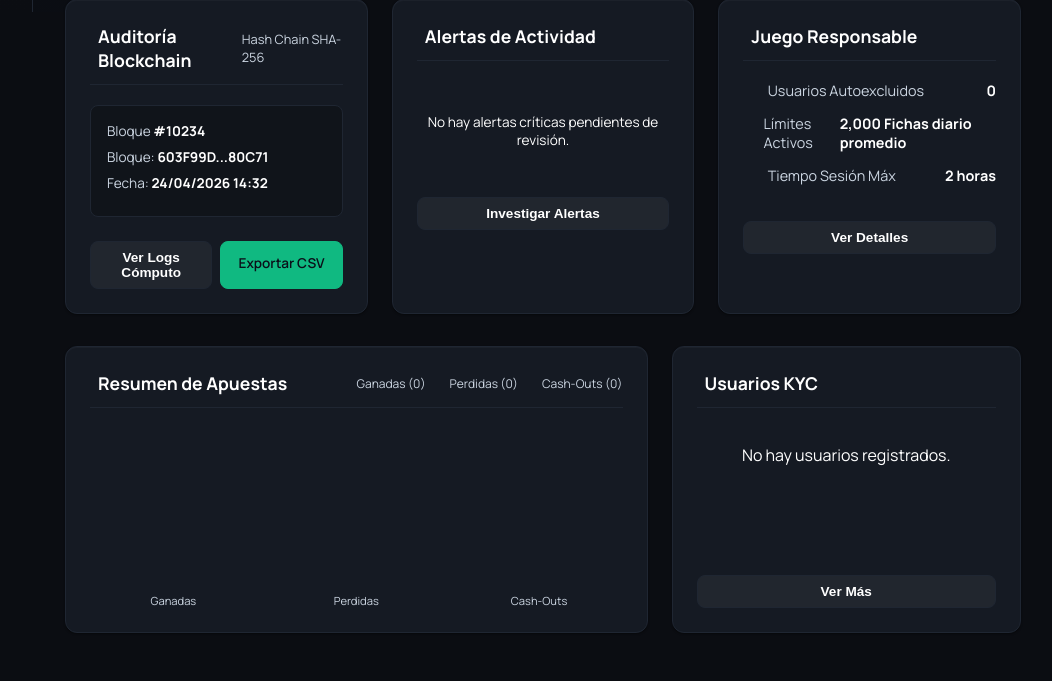
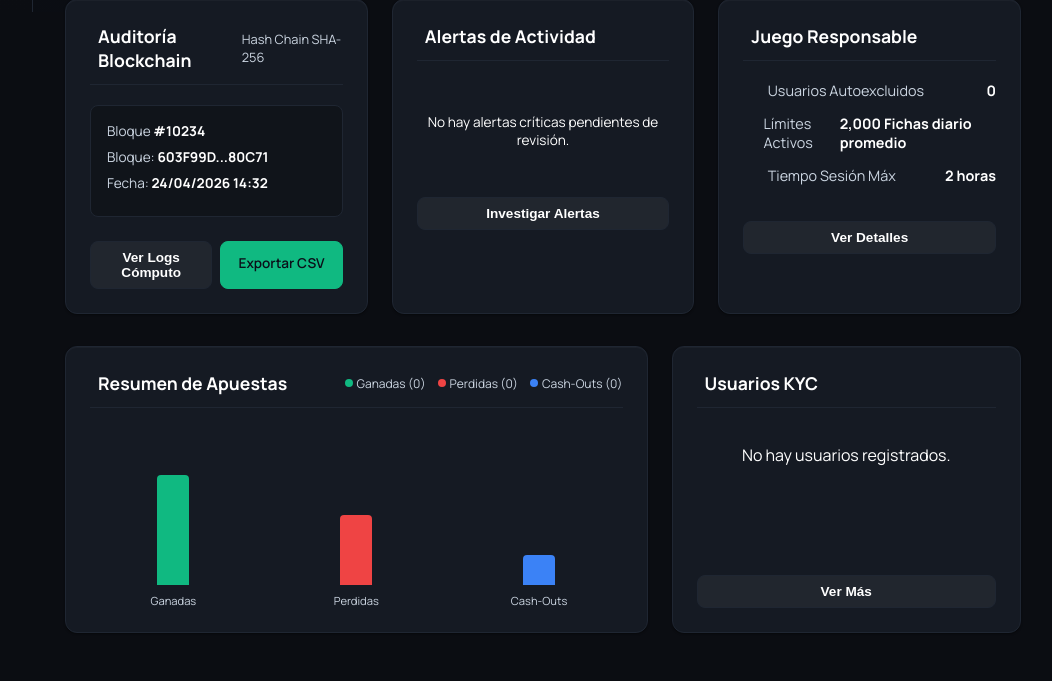
Before and after one commit to carlos-d04p/Proyecto-Challenge_Apuestas, a Django app: page /backoffice/ in a window 1280 px wide. Shown: the part 788-1469 px from the top of the page, without its empty margins (227-1279 px from the left). Run offline with Django 5.2, Linux system fonts and the light colour scheme; the visitor is signed in with stand-in values (Sample User, id 1); data comes from the database, SQL or seed files in the repository; data that the repository does not hold is empty.

Commit message:
fix: corregir visibilidad de gráficos en dashboard adaptando variables de color y display en span

```diff
--- a/templates/backoffice/dashboard.html
+++ b/templates/backoffice/dashboard.html
@@ -489,9 +489,9 @@
     transition: height 0.3s ease;
   }
 
-  .bar-won { background-color: var(--accent-primary); }
-  .bar-lost { background-color: var(--accent-danger); }
-  .bar-cashout { background-color: var(--accent-blue); }
+  .bar-won { background-color: var(--accent); }
+  .bar-lost { background-color: var(--danger); }
+  .bar-cashout { background-color: var(--info); }
 
   .chart-label {
     font-size: 0.7rem;
@@ -730,9 +730,9 @@
       <div class="panel-header">
         <h3 class="panel-title"><i data-lucide="bar-chart-3"></i> Resumen de Apuestas</h3>
         <div style="display: flex; gap: 0.75rem; font-size: 0.75rem; color: var(--text-soft);">
-          <span style="display: flex; align-items: center; gap: 0.25rem;"><span style="width: 8px; height: 8px; border-radius: 50%; background: var(--accent-primary);"></span> Ganadas ({{ chart_data.won }})</span>
-          <span style="display: flex; align-items: center; gap: 0.25rem;"><span style="width: 8px; height: 8px; border-radius: 50%; background: var(--accent-danger);"></span> Perdidas ({{ chart_data.lost }})</span>
-          <span style="display: flex; align-items: center; gap: 0.25rem;"><span style="width: 8px; height: 8px; border-radius: 50%; background: var(--accent-blue);"></span> Cash-Outs ({{ chart_data.cashout }})</span>
+          <span style="display: flex; align-items: center; gap: 0.25rem;"><span style="width: 8px; height: 8px; border-radius: 50%; display: inline-block; background: var(--accent);"></span> Ganadas ({{ chart_data.won }})</span>
+          <span style="display: flex; align-items: center; gap: 0.25rem;"><span style="width: 8px; height: 8px; border-radius: 50%; display: inline-block; background: var(--danger);"></span> Perdidas ({{ chart_data.lost }})</span>
+          <span style="display: flex; align-items: center; gap: 0.25rem;"><span style="width: 8px; height: 8px; border-radius: 50%; display: inline-block; background: var(--info);"></span> Cash-Outs ({{ chart_data.cashout }})</span>
         </div>
       </div>
       <div class="panel-body">
```
Also changed, not shown: templates/backoffice/compliance.html (+6 -6 lines).
